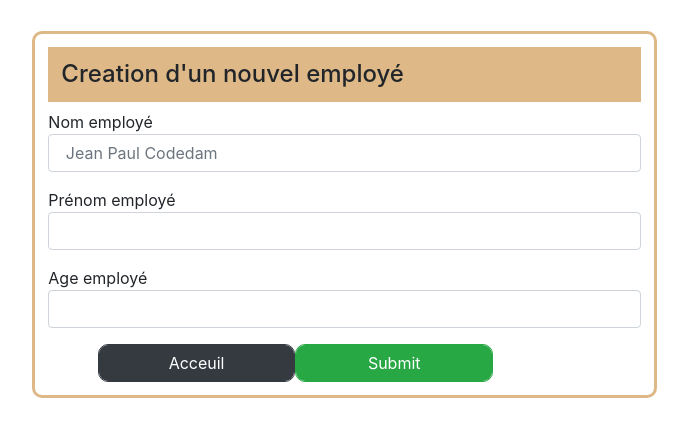
After one commit to Bitsa033/Employe, a Django app: page /addEmpl in a window 1280 px wide. The commit adds this page. Shown: the top 437 px of the page, without its empty margins (186-874 px from the left). Run offline with Django 5.2, Linux system fonts and the light colour scheme; some libraries are stand-ins or nearby versions.

Commit message:
insertion des données

```diff
--- a/My_first_project/urls.py
+++ b/My_first_project/urls.py
@@ -20,4 +20,6 @@ from django.urls import path,include
 urlpatterns = [
     path('admin/', admin.site.urls),
     path("", include("polls.urls")),
+    path("addEmpl", include("polls.urls")),
+    path("showEmpl", include("polls.urls")),
 ]
--- a/polls/models.py
+++ b/polls/models.py
@@ -1,3 +1,4 @@
+from typing import Any
 from django.db import models
 
 # Create your models here.
--- a/polls/static/style.css
+++ b/polls/static/style.css
@@ -2,9 +2,18 @@
     margin-top: 2%;
 }
 form{
-    border: 3px green solid;
-    padding: 3px;
+    border: 3px burlywood solid;
+    padding: 13px;
     border-radius: 10px 10px 10px 10px;
+}
+
+.h4{
+    background-color: burlywood;
+    padding: 13px;
+}
+
+.form{
+    margin-top: 5%;
 }
 .submit{
     border-radius: 10px 10px 10px 10px;
--- /dev/null
+++ b/polls/templates/employe/new.html
@@ -0,0 +1,43 @@
+<!DOCTYPE html>
+<html lang="en">
+<head>
+    <meta charset="UTF-8">
+    <meta name="viewport" content="width=device-width, initial-scale=1.0">
+    <title>Document</title>
+    <link rel="stylesheet" href="../static/bootstrap.min.css">
+    <link rel="stylesheet" href="../static/style.css">
+</head>
+<body>
+    <div class="row">
+        <div class="col-md-6 offset-2">
+
+            <form action="/addEmpl" method="post" autocomplete="off" class="form">
+                <h4 class="h4">Creation d'un nouvel employé</h4>
+                {% csrf_token %}
+                <div class="form-group">
+                    Nom employé
+                    <input type="text" name="nom" placeholder=" Jean Paul Codedam" class="form-control">
+                </div>
+                <div class="form-group">
+                    Prénom employé
+                    <input type="text" name="prenom" id=" " class="form-control">
+                </div>
+                <div class="form-group">
+                    Age employé
+                    <input type="text" name="age" class="form-control">
+                </div>
+                <div class="form-inline">
+                    <a href="/" class=" col-md-4 offset-1 form-control btn btn-dark submit">Acceuil</a>
+                    <input type="submit" name="" class=" col-md-4 form-control btn btn-success submit">
+                </div>
+                <!--<div class="form-group">
+                    Date de fin
+                    <input type="tex" name="dfs" class="form-control">
+                </div> -->
+            </form>
+        </div>
+        <!--/col-->
+    </div>
+    <!--/row-->
+</body>
+</html>
--- a/polls/urls.py
+++ b/polls/urls.py
@@ -4,4 +4,5 @@ from . import views
 
 urlpatterns = [
     path("", views.index, name="index"),
+    path("addEmpl", views.addEmpl, name="addEmpl"),
 ]
--- a/polls/views.py
+++ b/polls/views.py
@@ -1,18 +1,29 @@
 from django.shortcuts import render
 from django.http import HttpResponse
+from django.http import HttpResponseRedirect
 from polls.models import Personne
 
 # Create your views here.
 def index(request):
-    nom=request.POST['nom']
-    prenom=request.POST['prenom']
-    age=request.POST['age']
 
-    personne=Personne(3,nom,prenom,age)
-    personne.save()
+    empl=Personne.objects.all
 
-    print('La méthode de requête est : ', nom)
-    empl=Personne.objects.all
-    return render(request, "index.html",{
+    return render(request, "employe/index.html",{
         'empl':empl
         })
+
+def addEmpl(request):
+
+    nom = request.POST.get('nom')
+    prenom = request.POST.get('prenom')
+    age = request.POST.get('age')
+
+    if request.method == "POST":
+
+        pers=Personne(nom=nom,prenom=prenom,age=age)
+        pers.save()
+
+        print('La méthode de requête est : ', nom)
+        return HttpResponseRedirect("/")
+
+    return render(request, "employe/new.html")
```
Also changed, not shown: polls/templates/employe/index.html (added, +46 -0 lines), polls/templates/employes.html (deleted, +0 -11 lines), polls/templates/index.html (deleted, +0 -60 lines).
